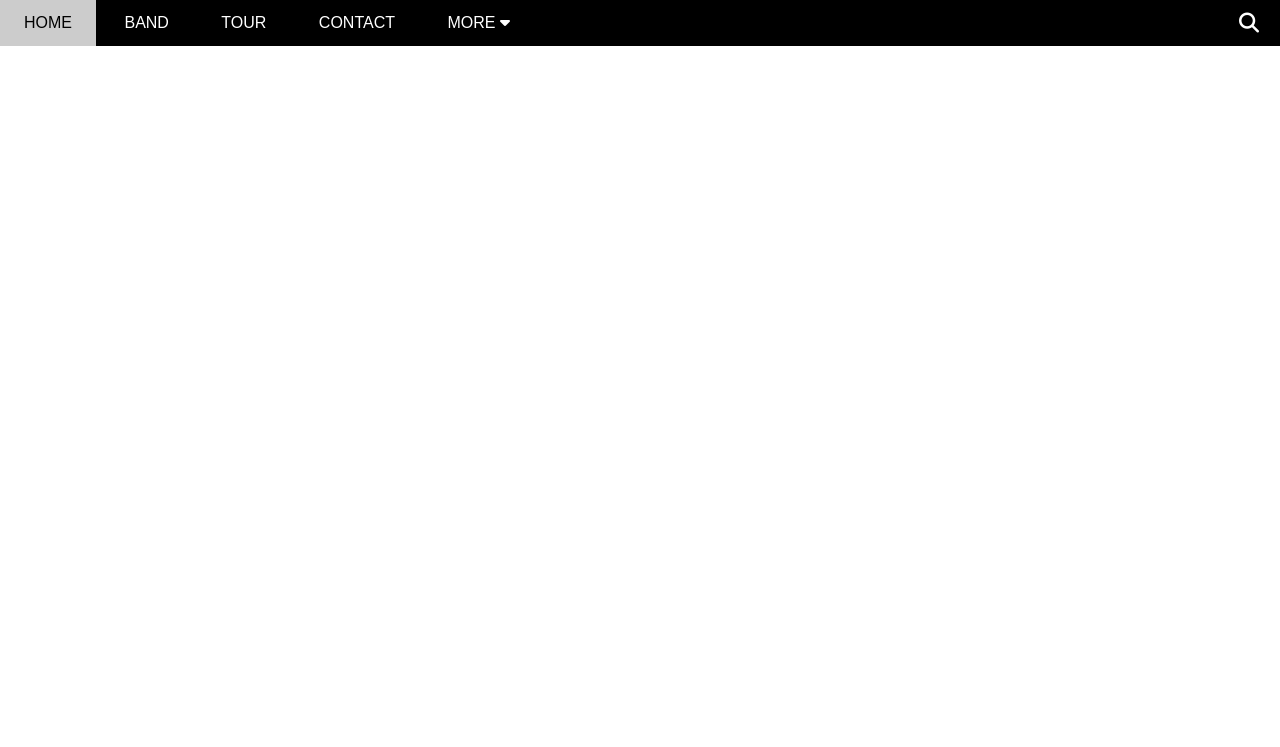
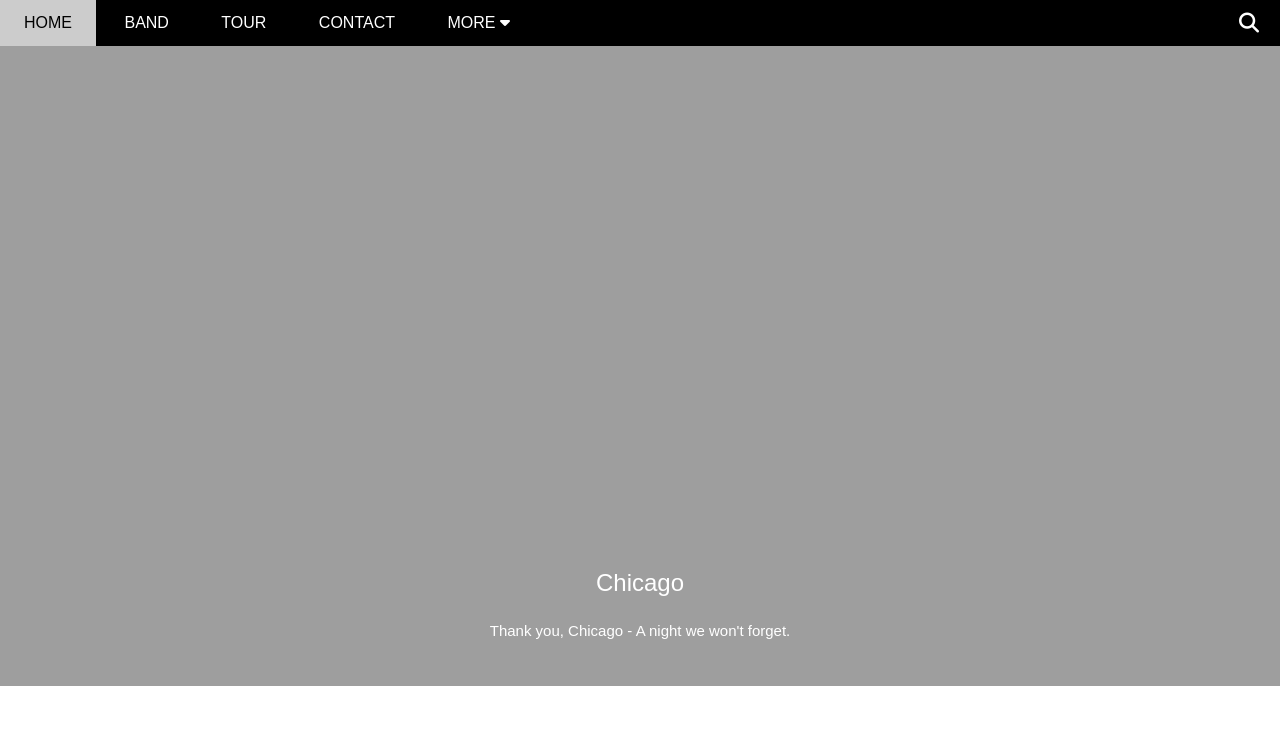
Before and after one commit to chungpham98/w3band, a plain HTML site: page index.html in a window 1280 px wide. Shown: the top 747 px of the page. Drawn offline with Linux system fonts and the light colour scheme; the site is published under a folder, as on GitHub Pages, so addresses that start at the root find nothing.

Commit message:
Update style.css

```diff
--- a/assets/css/style.css
+++ b/assets/css/style.css
@@ -190,7 +190,7 @@ html {
     position: relative;
     margin-top: 46px;
     padding-top: 50%;
-    background: url('/assets/img/slider/slider1.jpg') top center / cover no-repeat;
+    background: url('../img/slider/slider1.jpg') top center / cover no-repeat;
 }
 
 #slider .text-content {
```
